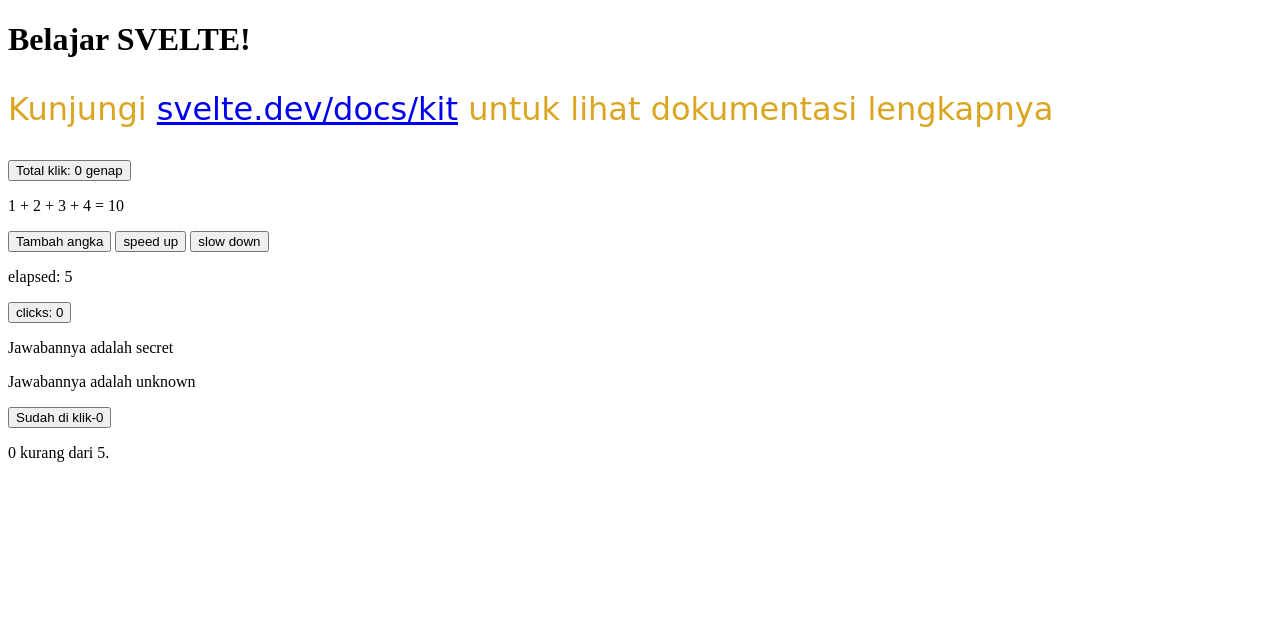
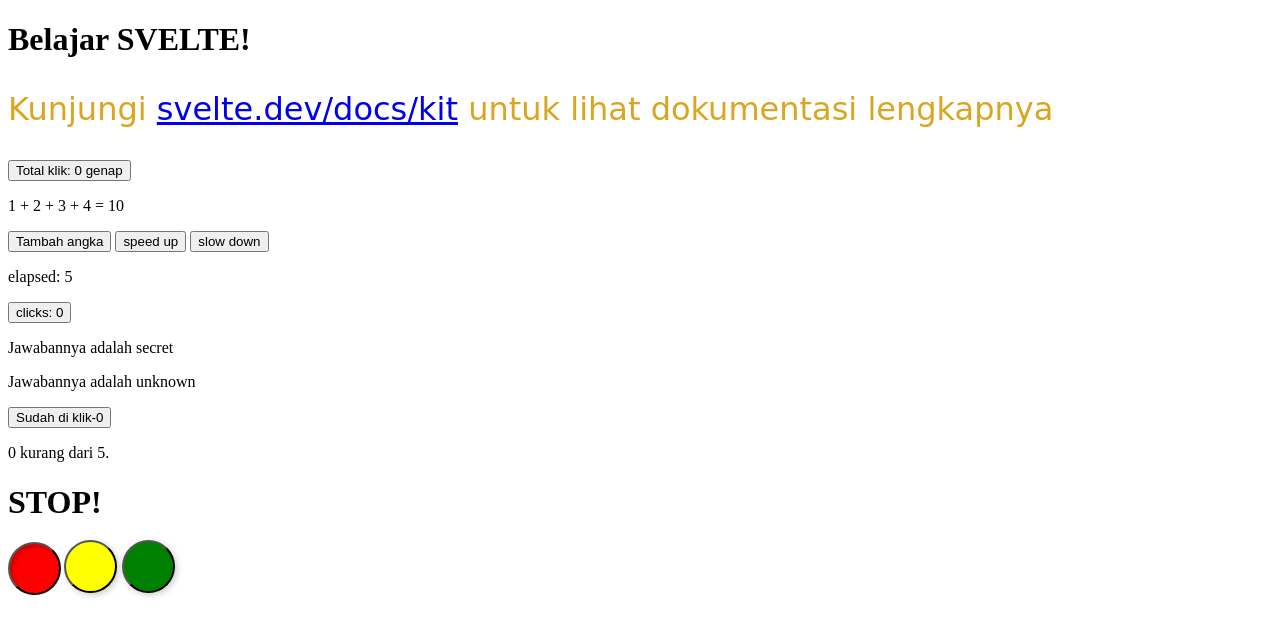
Before and after one commit to Zulhaditya/svelte-learn, a SvelteKit app: page / in a window 1280 px wide. Shown: the top 636 px of the page. Built offline with nearby package versions, Linux system fonts and the light colour scheme.

Commit message:
UPDATE : each statement

```diff
--- a/src/routes/+page.svelte
+++ b/src/routes/+page.svelte
@@ -2,6 +2,7 @@
 <script lang="ts">
   import Counter from "./Counter.svelte";
   import DeepState from "./DeepState.svelte";
+  import EachStatement from "./EachStatement.svelte";
   import Effects from "./Effects.svelte";
   import IfStatement from "./IfStatement.svelte";
   import Nested from "./Nested.svelte";
@@ -28,6 +29,7 @@
 <Nested jawaban={"secret"} />
 <Nested />
 <IfStatement />
+<EachStatement />
 
 <!-- style tag digunakan untuk styling dengan css atau tailwind -->
 <style>
--- /dev/null
+++ b/src/routes/EachStatement.svelte
@@ -0,0 +1,71 @@
+<script lang="ts">
+  const colors = ["red", "yellow", "green", "yellow"];
+  let selected = $state(colors[0]);
+</script>
+
+{#if selected == "red"}
+  <h1>STOP!</h1>
+{:else if selected == "yellow"}
+  <h1>WARNING</h1>
+{:else}
+  <h1 style="color: {selected}">GO</h1>
+{/if}
+
+<div>
+  <button
+    style="background: red"
+    aria-label="red"
+    aria-current={selected === "red"}
+    onclick={() => (selected = "red")}
+  >
+  </button>
+
+  <button
+    style="background: yellow"
+    aria-label="yellow"
+    aria-current={selected === "yellow"}
+    onclick={() => (selected = "yellow")}
+  >
+  </button>
+
+  <button
+    style="background: green"
+    aria-label="green"
+    aria-current={selected === "green"}
+    onclick={() => (selected = "green")}
+  >
+  </button>
+</div>
+
+<style>
+  h1 {
+    font-size: 2rem;
+    font-weight: 700;
+    transition: color 0.2s;
+  }
+
+  div {
+    display: grid;
+    grid-template-columns: repeat(7, 1fr);
+    grid-gap: 5px;
+    max-width: 400px;
+  }
+
+  button {
+    aspect-ratio: 1;
+    border-radius: 50%;
+    background: var(--color, #fff);
+    transform: translate(-2px, -2px);
+    filter: drop-shadow(2px 2px 3px rgba(0, 0, 0, 0.2));
+    transition: all 0.1s;
+    color: black;
+    font-weight: 700;
+    font-size: 2rem;
+  }
+
+  button[aria-current="true"] {
+    transform: none;
+    filter: none;
+    box-shadow: inset 3px 3px 4px rgba(0, 0, 0, 0.2);
+  }
+</style>
```
